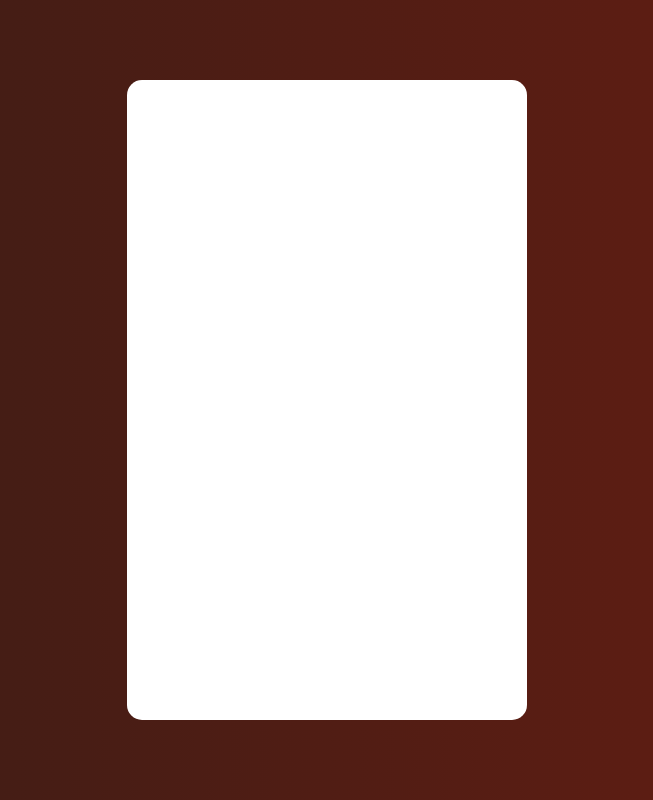
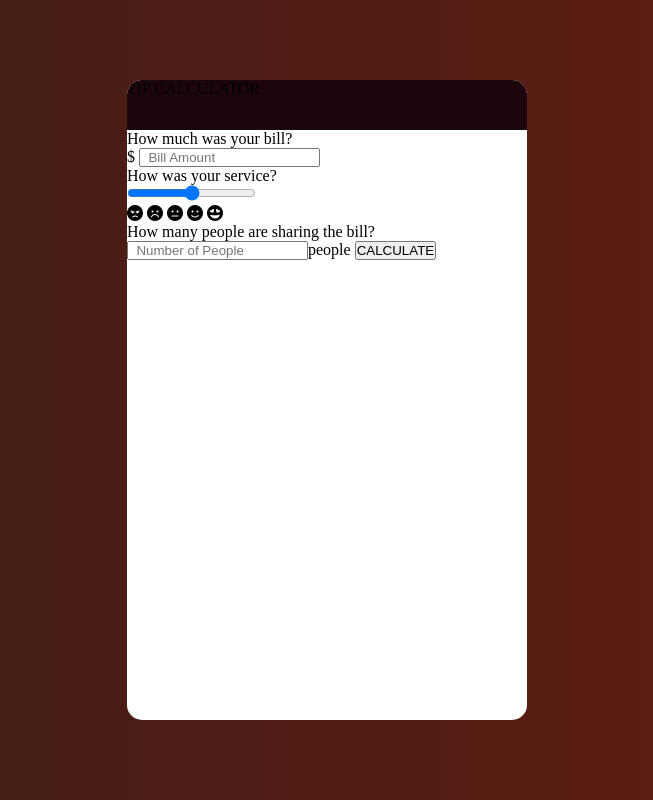
Before and after one commit to SciSaif/TipCalculator, a plain HTML site: page index.html in a window 1280 px wide. Shown: the whole page, without its empty margins (313-966 px from the left). Drawn offline with Linux system fonts and the light colour scheme.

Commit message:
Update index.html

```diff
--- a/index.html
+++ b/index.html
@@ -4,11 +4,28 @@
     <meta charset="UTF-8">
     <meta name="viewport" content="width=device-width, initial-scale=1.0">
     <meta http-equiv="X-UA-Compatible" content="ie=edge">
+    <script src="https://kit.fontawesome.com/a9a37f8c02.js"></script>
     <title>Tip Calculator</title>
 </head>
 <body>
     <div class="container">
-
+        <header><p>TIP CALCULATOR</p></header>
+        <div class="content">
+            <p>How much was your bill?</p>
+            $ <input type="text" placeholder="  Bill Amount">
+            <p>How was your service?</p>
+            <input type="range" >
+            <div class="faces">
+                <i class="fas fa-angry"></i>
+                <i class="fas fa-frown"></i>
+                <i class="fas fa-meh"></i>
+                <i class="fas fa-smile"></i>
+                <i class="fas fa-grin-hearts"></i>
+            </div>
+            <p>How many people are sharing the bill?</p>
+            <input type="text" placeholder="  Number of People">people
+            <button>CALCULATE</button>
+        </div>
     </div>
 
 
@@ -26,8 +43,17 @@
             height: 80vh;
             width: 80%;
             max-width: 400px;
+            /* border: none; */
+            border-radius: 15px;
+            overflow: hidden;
+
+        }
+        header {
+            width: 100%;
+            height: 50px;
+            background: #1c050c;
             border: none;
-            border-radius: 15px;
+
         }
     </style>
     <script src="tipCalculator.js"></script>
```
